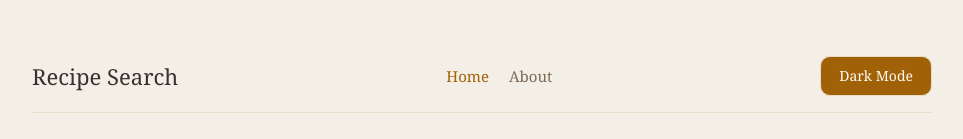
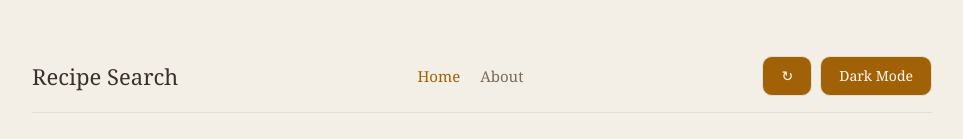
Before and after one commit to konfuzz/rss-react, a React (Vite) app: page / in a window 1280 px wide. Shown: the top 139 px of the page, without its empty margins (158-1121 px from the left). Built offline with nearby package versions, Linux system fonts and the light colour scheme; no server answers.

Commit message:
feat: add refresh button

```diff
--- a/src/components/Header.tsx
+++ b/src/components/Header.tsx
@@ -1,9 +1,17 @@
 import { NavLink } from "react-router";
 import { AppContext } from "../context/AppContext";
 import { useContext } from "react";
+import { useQueryClient } from '@tanstack/react-query'
+
 
 export function Header() {
+  const queryClient = useQueryClient();
   const { isDark, toggleTheme } = useContext(AppContext);
+
+  const handleRefresh = () => {
+    queryClient.invalidateQueries()
+  }
+
   return (
     <header className="header">
       <h1>Recipe Search</h1>
@@ -11,9 +19,14 @@ export function Header() {
         <NavLink to="/" end>Home</NavLink>
         <NavLink to="/about">About</NavLink>
       </nav>
-      <button onClick={toggleTheme}>
-        {isDark ? "Light Mode" : "Dark Mode"}
-      </button>
+      <div className="menu-buttons">
+        <button className="refresh-btn" onClick={handleRefresh} title="Refresh data">
+          ↻
+        </button>
+        <button onClick={toggleTheme}>
+          {isDark ? "Light Mode" : "Dark Mode"}
+        </button>
+      </div>
     </header>
   );
 }
--- a/src/index.css
+++ b/src/index.css
@@ -291,6 +291,11 @@ button:hover {
   color: var(--primary);
 }
 
+.header .menu-buttons {
+  display: flex;
+  gap: 8px;
+}
+
 /* ABOUT PAGE */
 .about {
   background: var(--card-bg);
```
Also changed, not shown: 1 other file (tests, documents, lock files or other folders).
